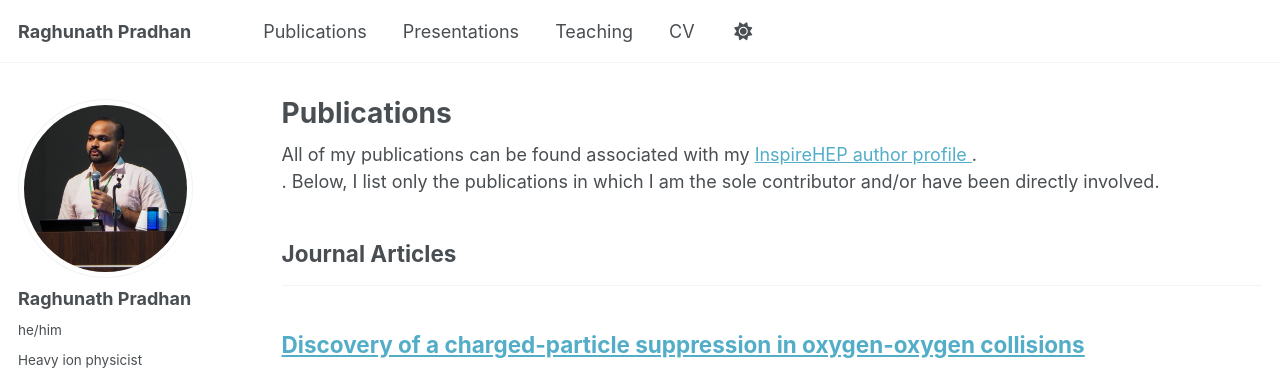
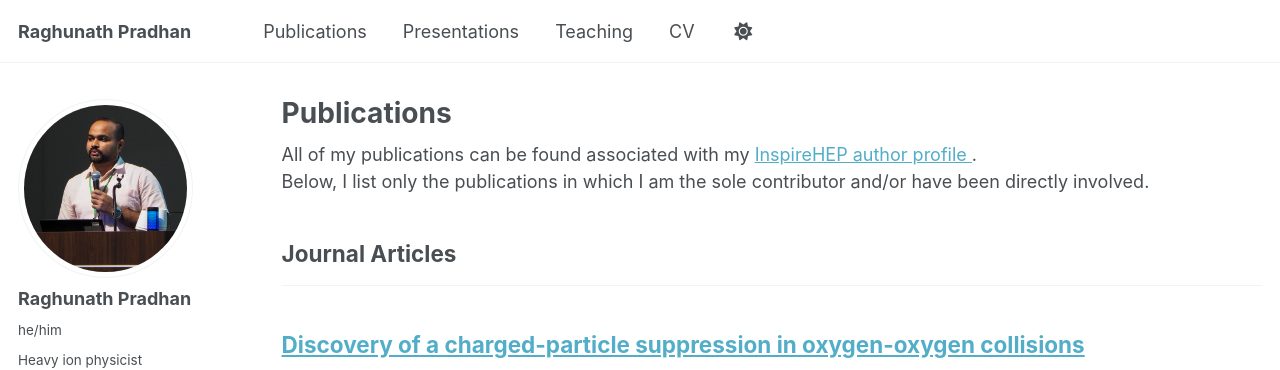
Before and after one commit to RAGHUMATAPITA/RAGHUMATAPITA.github.io, a Jekyll site: the page built from _pages/publications.html, in a window 1280 px wide and 900 px high. Shown: the top 370 px of the window. Built offline with Jekyll 4.4.1, drawn with Linux system fonts in a browser that asks for light colours; some web fonts are replaced; a script that is not in the unit is left out.

Commit message:
updating publications

```diff
--- a/_pages/publications.html
+++ b/_pages/publications.html
@@ -6,7 +6,7 @@ author_profile: true
 ---
 
 {% if site.author.inspirehep %}
-<div class="wordwrap">All of my publications can be found associated with my <a href="{{site.author.inspirehep}}">InspireHEP author profile </a>.</div>.
+<div class="wordwrap">All of my publications can be found associated with my <a href="{{site.author.inspirehep}}">InspireHEP author profile </a>.</div>
 Below, I list only the publications in which I am the sole contributor and/or have been directly involved.
 {% endif %}
 
```
